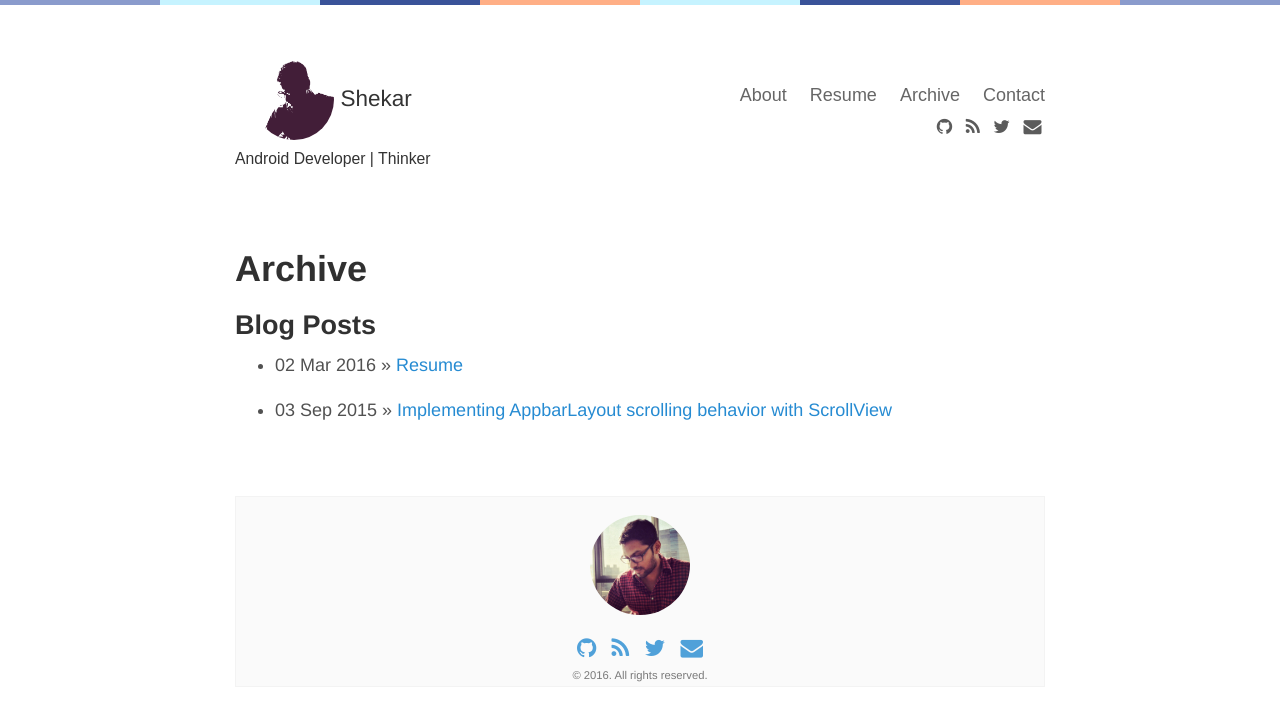
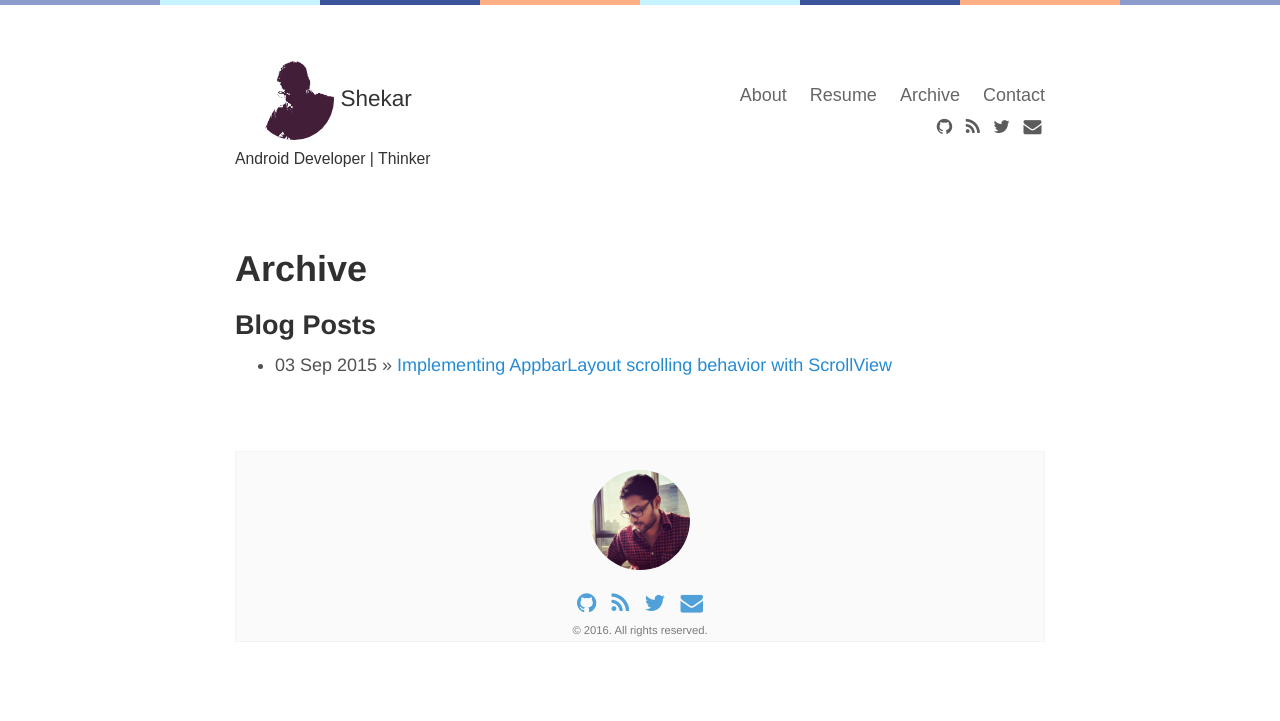
Before and after one commit to shekaroppo/shekar.github.io, a Jekyll site: the page built from archive.md, in a window 1280 px wide. Shown: the top 721 px of the page. Built offline with Jekyll 4.4.1, drawn with Linux system fonts in a browser that asks for light colours; nearby versions of some CDN libraries.

Commit message:
made resume as page instead of post

```diff
--- a/Gemfile
+++ /dev/null
@@ -1,3 +0,0 @@
-source 'https://rubygems.org'
-
-gem 'github-pages'
--- a/_config.yml
+++ b/_config.yml
@@ -2,7 +2,6 @@
 #
 # Use of `relative_permalinks` ensures post links from the index work properly.
 permalink:            /:title
-relative_permalinks: true
 
 # Setup
 title:       Shekar
--- a/_posts/2016-03-02-resume.md
+++ b/resume.md
@@ -1,11 +1,9 @@
 ---
-title: "Resume"
-description: Resume
-date: 2016-03-02
+title: Resume
 layout: pdf
-published: true
 permalink: /resume/
 ---
+
 <body style="margin:0px;padding:0px;overflow:hidden">
     <iframe src="https://drive.google.com/file/d/0B5xRgClZLasnLUxDSWVqckx5YzA/preview" frameborder="0" style="overflow:hidden;overflow-x:hidden;overflow-y:hidden;height:100%;width:100%;position:absolute;top:0px;left:0px;right:0px;bottom:0px" height="100%" width="100%"></iframe>
 </body>
```
